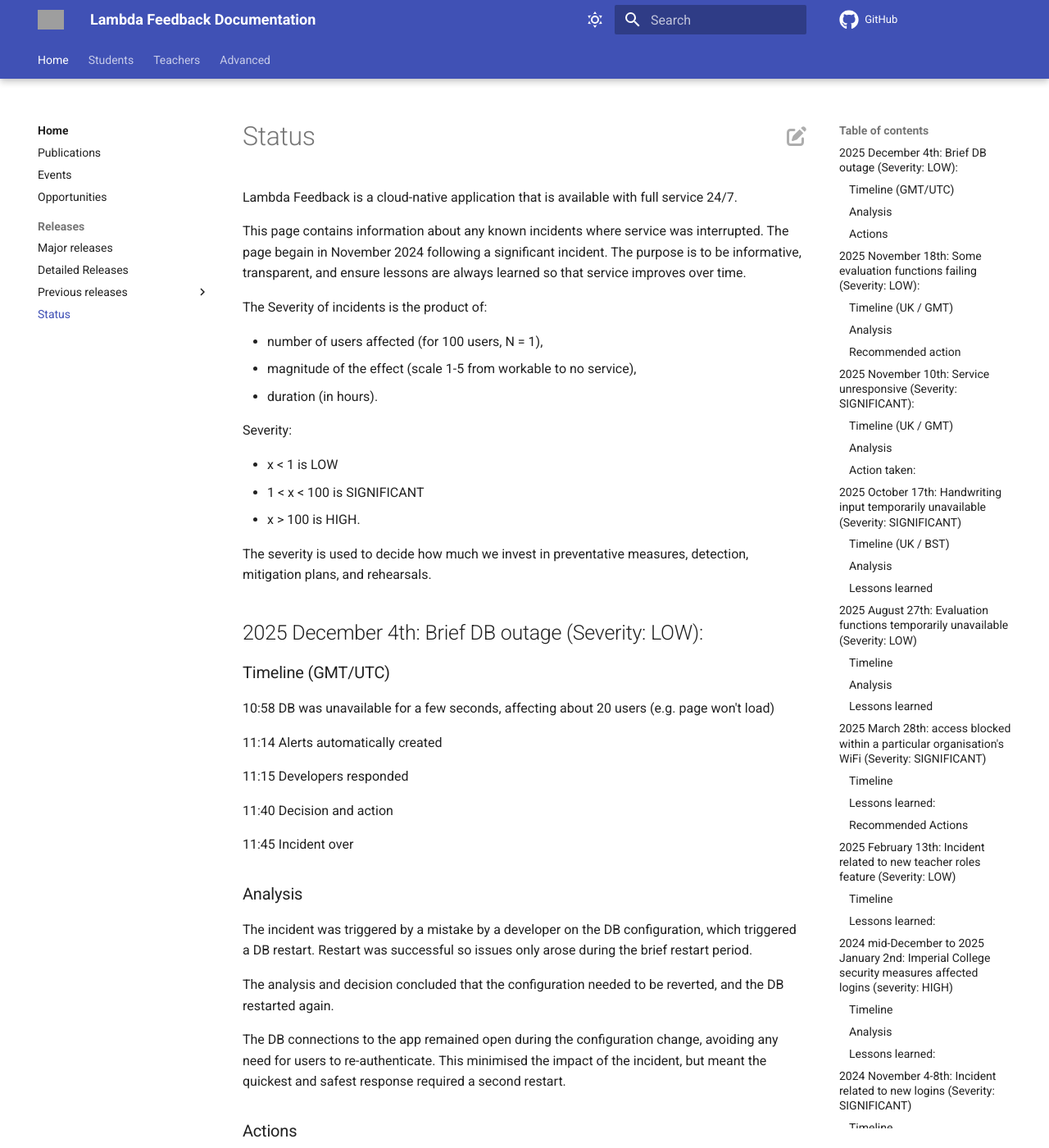
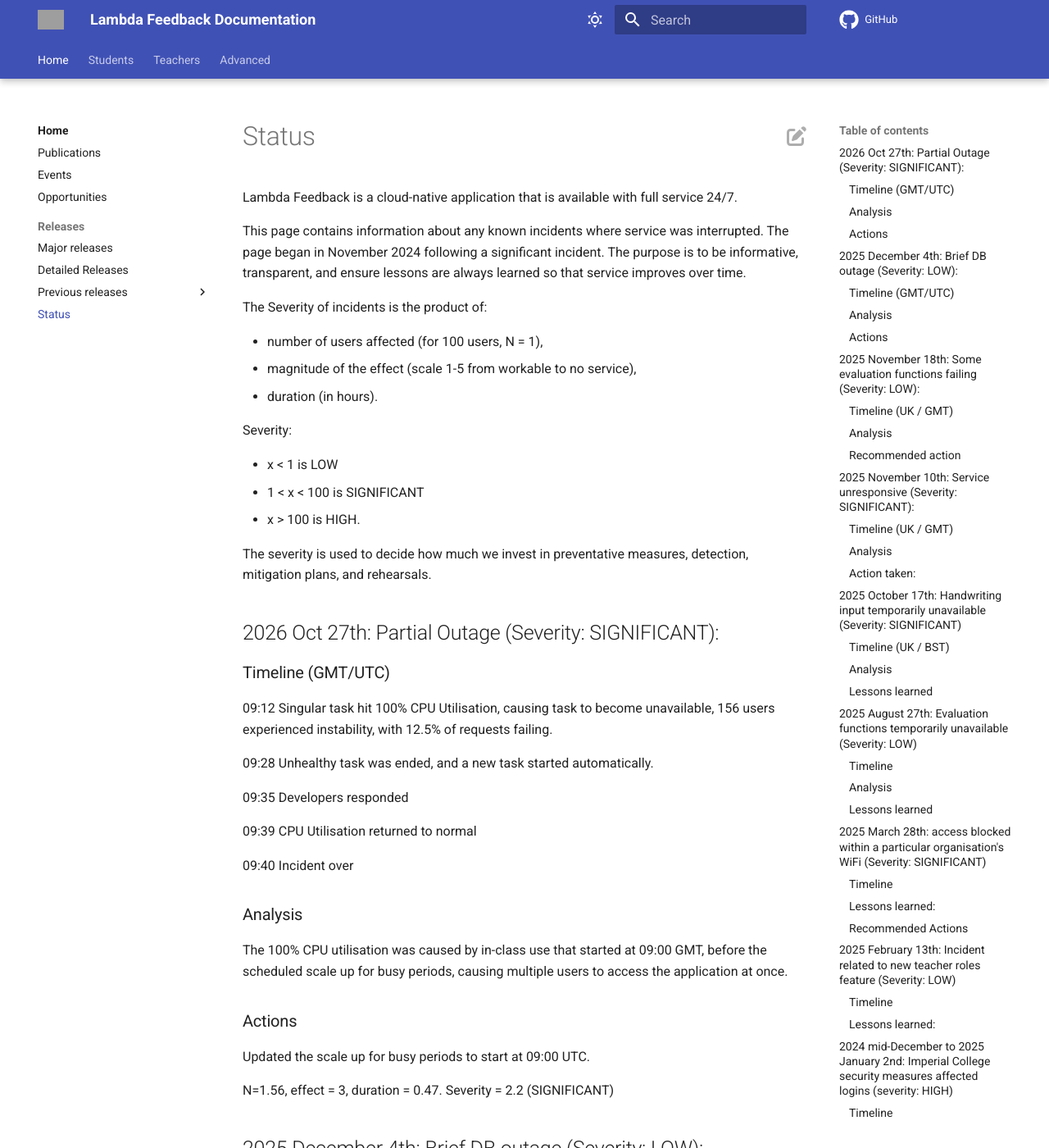
Before and after one commit to lambda-feedback/user-documentation, an MkDocs documentation site: the page built from docs/releases/status.md, in a window 1280 px wide and 1400 px high. Shown: the whole window at 82% size. Built offline with MkDocs 1.6.1 and Material for MkDocs 9.7.7, drawn with Linux system fonts in a browser that asks for light colours; comment, search, counter and statistics services are not loaded; grey boxes are pictures that could not be loaded.

Commit message:
Incident report for 2026-10-27

```diff
--- a/docs/releases/status.md
+++ b/docs/releases/status.md
@@ -1,6 +1,6 @@
 Lambda Feedback is a cloud-native application that is available with full service 24/7.
 
-This page contains information about any known incidents where service was interrupted. The page begain in November 2024 following a significant incident. The purpose is to be informative, transparent, and ensure lessons are always learned so that service improves over time.
+This page contains information about any known incidents where service was interrupted. The page began in November 2024 following a significant incident. The purpose is to be informative, transparent, and ensure lessons are always learned so that service improves over time.
 
 The Severity of incidents is the product of:
 
@@ -15,6 +15,30 @@
 - x >     100 is HIGH.
 
 The severity is used to decide how much we invest in preventative measures, detection, mitigation plans, and rehearsals.
+
+## 2026 Oct 27th: Partial Outage (Severity: SIGNIFICANT):
+
+### Timeline (GMT/UTC)
+
+09:12 Singular task hit 100% CPU Utilisation, causing task to become unavailable, 156 users experienced instability, with 12.5% of requests failing.
+
+09:28 Unhealthy task was ended, and a new task started automatically.
+
+09:35 Developers responded
+
+09:39 CPU Utilisation returned to normal
+
+09:40 Incident over
+
+### Analysis
+
+The 100% CPU utilisation was caused by in-class use that started at 09:00 GMT, before the scheduled scale up for busy periods, causing multiple users to access the application at once.
+
+### Actions
+
+Updated the scale up for busy periods to start at 09:00 UTC.
+
+N=1.56, effect = 3, duration = 0.47. Severity = 2.2 (SIGNIFICANT)
 
 ## 2025 December 4th: Brief DB outage (Severity: LOW):
 
```
